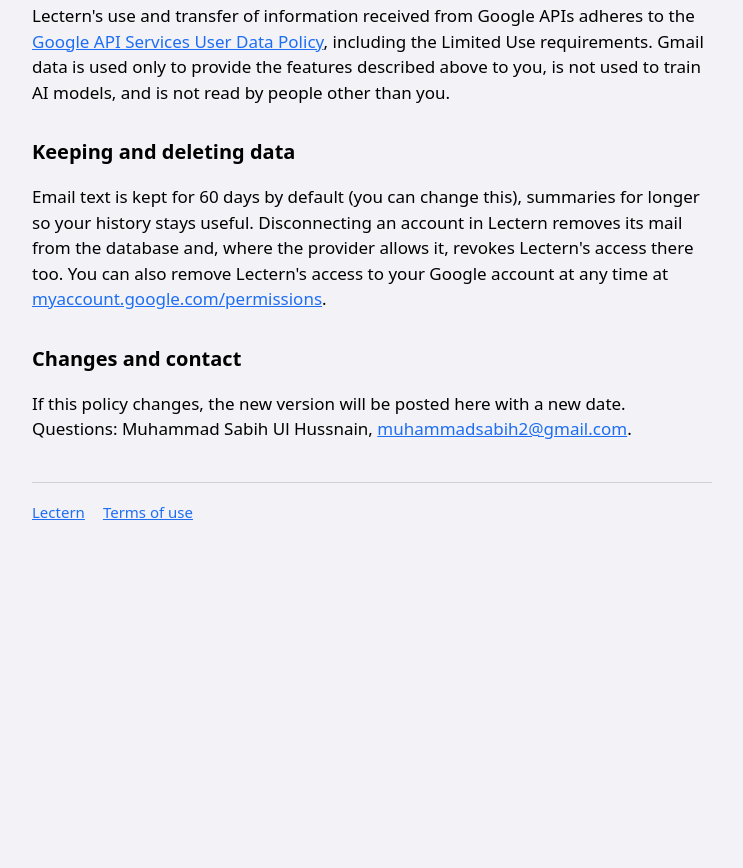
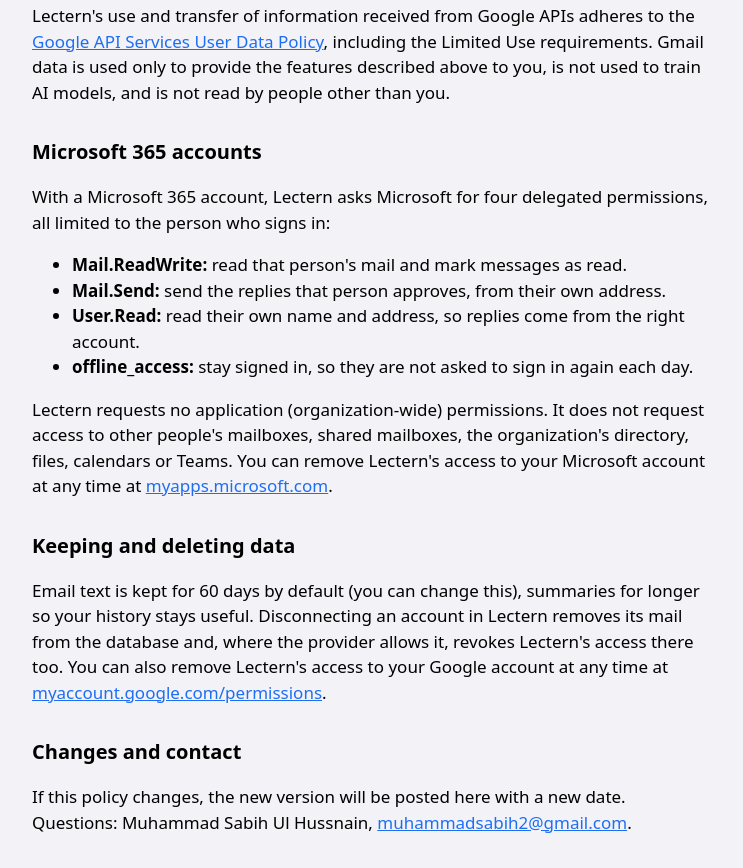
Before and after one commit to MuhammadSabihUlHussnain/lectern-site, a plain HTML site: page privacy.html in a window 1280 px wide. Shown: the part 1350-2218 px from the top of the page, without its empty margins (268-1011 px from the left). Before the commit the page ends 1937 px from the top, so only its background shows below. Drawn offline with Linux system fonts and the light colour scheme.

Commit message:
Terms and privacy: single-user scope and Microsoft 365 permissions

```diff
--- a/privacy.html
+++ b/privacy.html
@@ -13,7 +13,7 @@
         <img src="icon.svg" alt="" />
         <h1>Privacy policy</h1>
       </header>
-      <p class="muted">Effective October 30, 2026</p>
+      <p class="muted">Effective November 19, 2026</p>
 
       <p>
         Lectern is software that one person installs on their own computer or server to work through their email. This policy explains what Lectern does with the data it can reach. "You" means the
@@ -60,6 +60,19 @@
         the features described above to you, is not used to train AI models, and is not read by people other than you.
       </p>
 
+      <h2>Microsoft 365 accounts</h2>
+      <p>With a Microsoft 365 account, Lectern asks Microsoft for four delegated permissions, all limited to the person who signs in:</p>
+      <ul>
+        <li><b>Mail.ReadWrite:</b> read that person's mail and mark messages as read.</li>
+        <li><b>Mail.Send:</b> send the replies that person approves, from their own address.</li>
+        <li><b>User.Read:</b> read their own name and address, so replies come from the right account.</li>
+        <li><b>offline_access:</b> stay signed in, so they are not asked to sign in again each day.</li>
+      </ul>
+      <p>
+        Lectern requests no application (organization-wide) permissions. It does not request access to other people's mailboxes, shared mailboxes, the organization's directory, files, calendars
+        or Teams. You can remove Lectern's access to your Microsoft account at any time at <a href="https://myapps.microsoft.com">myapps.microsoft.com</a>.
+      </p>
+
       <h2>Keeping and deleting data</h2>
       <p>
         Email text is kept for 60 days by default (you can change this), summaries for longer so your history stays useful. Disconnecting an account in Lectern removes its mail from the database and, where
```
Also changed, not shown: terms.html (+11 -1 lines).
